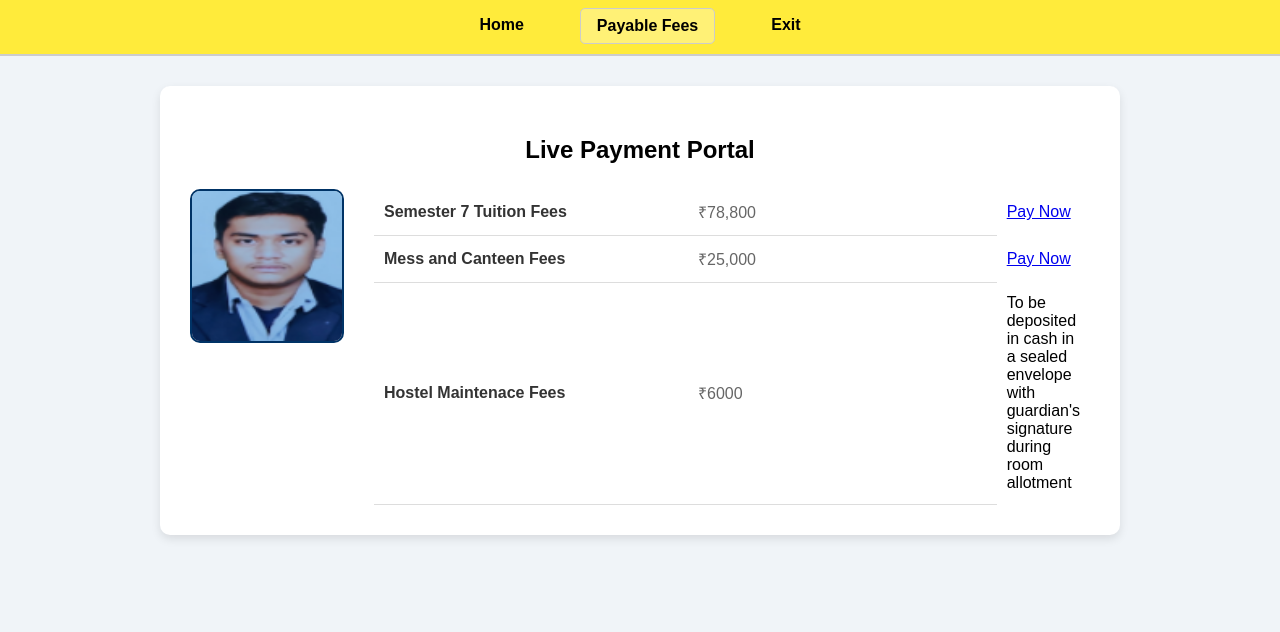
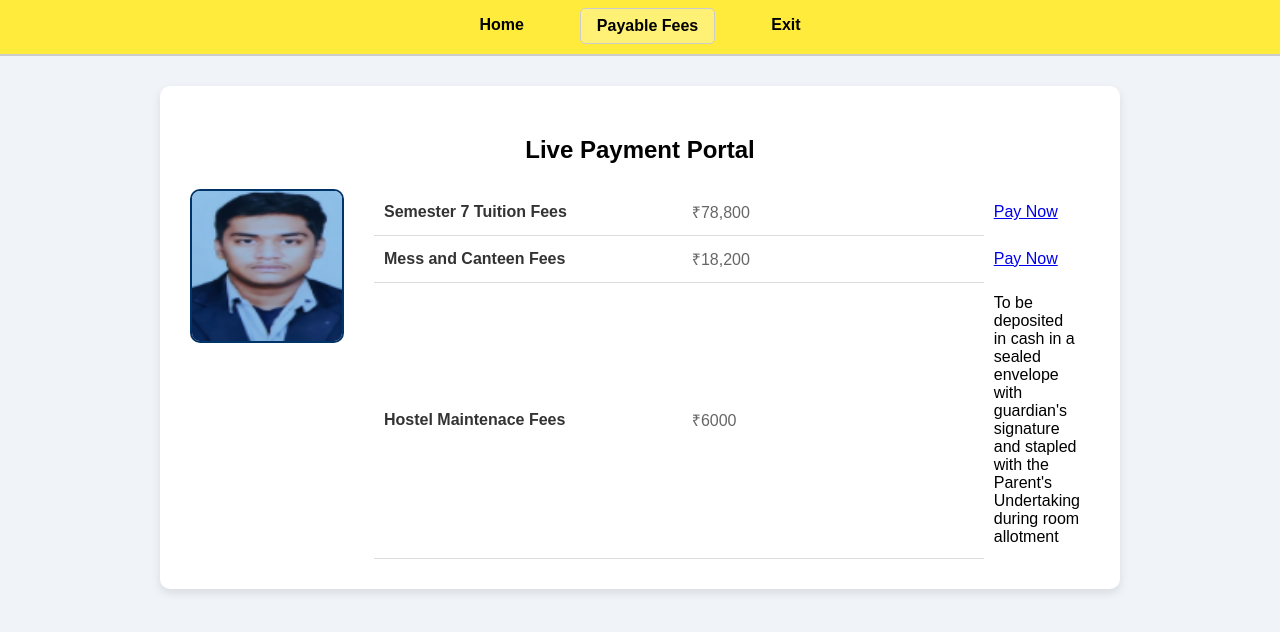
Before and after one commit to Sunfyre11/Chanakya, a plain HTML site: page fees.html in a window 1280 px wide. Shown: the part 122-754 px from the top of the page. Drawn offline with Linux system fonts and the light colour scheme.

Commit message:
Update fees.html

```diff
--- a/fees.html
+++ b/fees.html
@@ -40,13 +40,13 @@
           </tr>
           <tr>
             <td class="label">Mess and Canteen Fees</td>
-            <td class="value">₹25,000</td>
+            <td class="value">₹18,200</td>
             <td class="pay-button"><a href="https://www.onlinesbi.sbi/sbicollect/payment/listinstitution.htm" class="pay-now-btn">Pay Now</a></td>
           </tr>
           <tr>
             <td class="label">Hostel Maintenace Fees</td>
             <td class="value">₹6000</td>
-            <td>To be deposited in cash in a sealed envelope with guardian's signature during room allotment</td>
+            <td>To be deposited in cash in a sealed envelope with guardian's signature and stapled with the Parent's Undertaking during room allotment</td>
           </tr>
         </tbody>
       </table>
```
